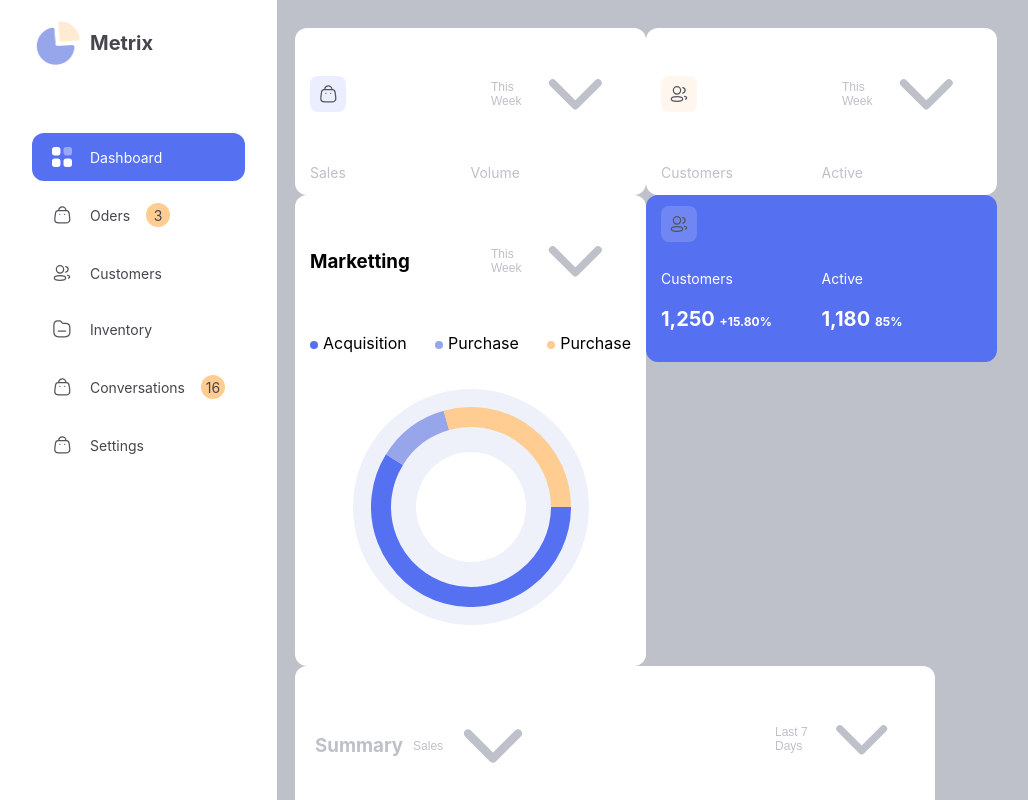
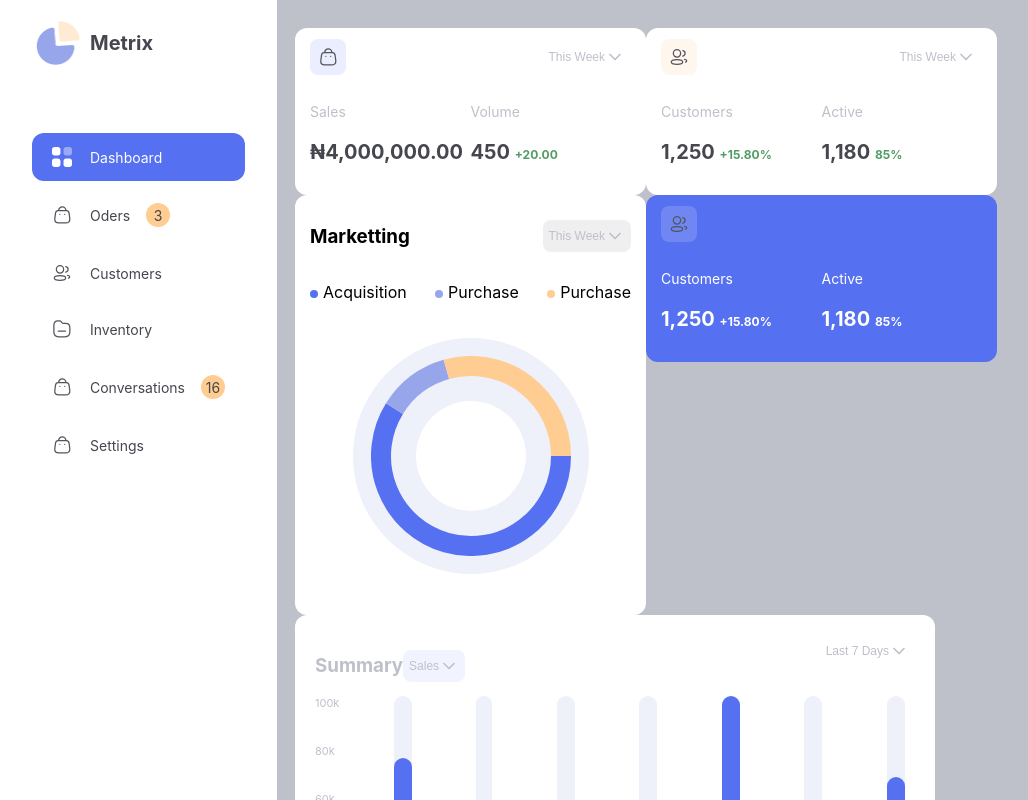
Before and after one commit to Emmanueluko3/Metrix, a React (Create React App) app: page / in a window 1280 px wide. Shown: the top 800 px of the page, without its empty margins (0-1028 px from the left). Built offline with nearby package versions, Linux system fonts and the light colour scheme.

Commit message:
Feat: added features

```diff
--- a/src/components/atoms/dropdown/customDropdown.css
+++ b/src/components/atoms/dropdown/customDropdown.css
@@ -6,13 +6,11 @@
 .dropdown-toggle {
   display: flex;
   align-items: center;
-  background-color: transparent;
-  color: #bec0ca;
+
   display: flex;
-  /* white-space: nowrap; */
-  width: 150px;
+  border-radius: 8px;
   border: none;
-  padding: 10px;
+  padding: 6px;
   font-weight: 400;
   font-size: 12px;
   text-align: left;
@@ -20,7 +18,7 @@
 }
 
 .dropdown-icon {
-  font-size: 12px;
+  height: 20px;
 }
 
 .dropdown-menu {
@@ -34,7 +32,6 @@
   padding: 0;
   margin: 0;
 
-  color: #bec0ca;
   display: block;
 }
 
--- a/src/components/atoms/dropdown/customDropdown.jsx
+++ b/src/components/atoms/dropdown/customDropdown.jsx
@@ -1,7 +1,7 @@
 import React, { useState } from "react";
 import "./customDropdown.css";
 
-const CustomDropdown = ({ options }) => {
+const CustomDropdown = ({ options, bgColor, textColor }) => {
   const [selectedOption, setSelectedOption] = useState(options[0]);
 
   const [isOpen, setIsOpen] = useState(false);
@@ -17,7 +17,14 @@ const CustomDropdown = ({ options }) => {
 
   return (
     <div className="custom-dropdown">
-      <button className="dropdown-toggle" onClick={toggleDropdown}>
+      <button
+        style={{
+          background: bgColor,
+          color: textColor ? textColor : "#bec0ca",
+        }}
+        className="dropdown-toggle"
+        onClick={toggleDropdown}
+      >
         {selectedOption}
         <svg
           xmlns="http://www.w3.org/2000/svg"
@@ -35,7 +42,11 @@ const CustomDropdown = ({ options }) => {
       {isOpen && (
         <ul className="dropdown-menu">
           {options.map((option) => (
-            <li key={option} onClick={() => handleOptionSelect(option)}>
+            <li
+              key={option}
+              onClick={() => handleOptionSelect(option)}
+              style={{ color: textColor ? textColor : "#bec0ca" }}
+            >
               {option}
             </li>
           ))}
--- a/src/components/molecules/BarCart/barChart.jsx
+++ b/src/components/molecules/BarCart/barChart.jsx
@@ -22,9 +22,13 @@ const BarChartComponent = () => {
       <div className="flex justify-between">
         <div className="flex w-half items-center">
           <h3>Summary</h3>
-          <CustomDropdown options={sales} />
+          <CustomDropdown
+            bgColor="rgba(85, 112, 241, 0.08)"
+            textColor=""
+            options={sales}
+          />
         </div>
-        <CustomDropdown options={sumDate} />
+        <CustomDropdown bgColor="transparent" options={sumDate} />
       </div>
       <div className="bar-chart">
         <div>
--- a/src/components/molecules/Cards/card.jsx
+++ b/src/components/molecules/Cards/card.jsx
@@ -33,7 +33,9 @@ const Card = (props) => {
           <img src={logo} alt="ico" />
         </div>
 
-        {date === true ? <CustomDropdown options={options} /> : null}
+        {date === true ? (
+          <CustomDropdown bgColor="transparent" options={options} />
+        ) : null}
       </div>
       <div className="flex items-start">
         <div className="w-half">
```
